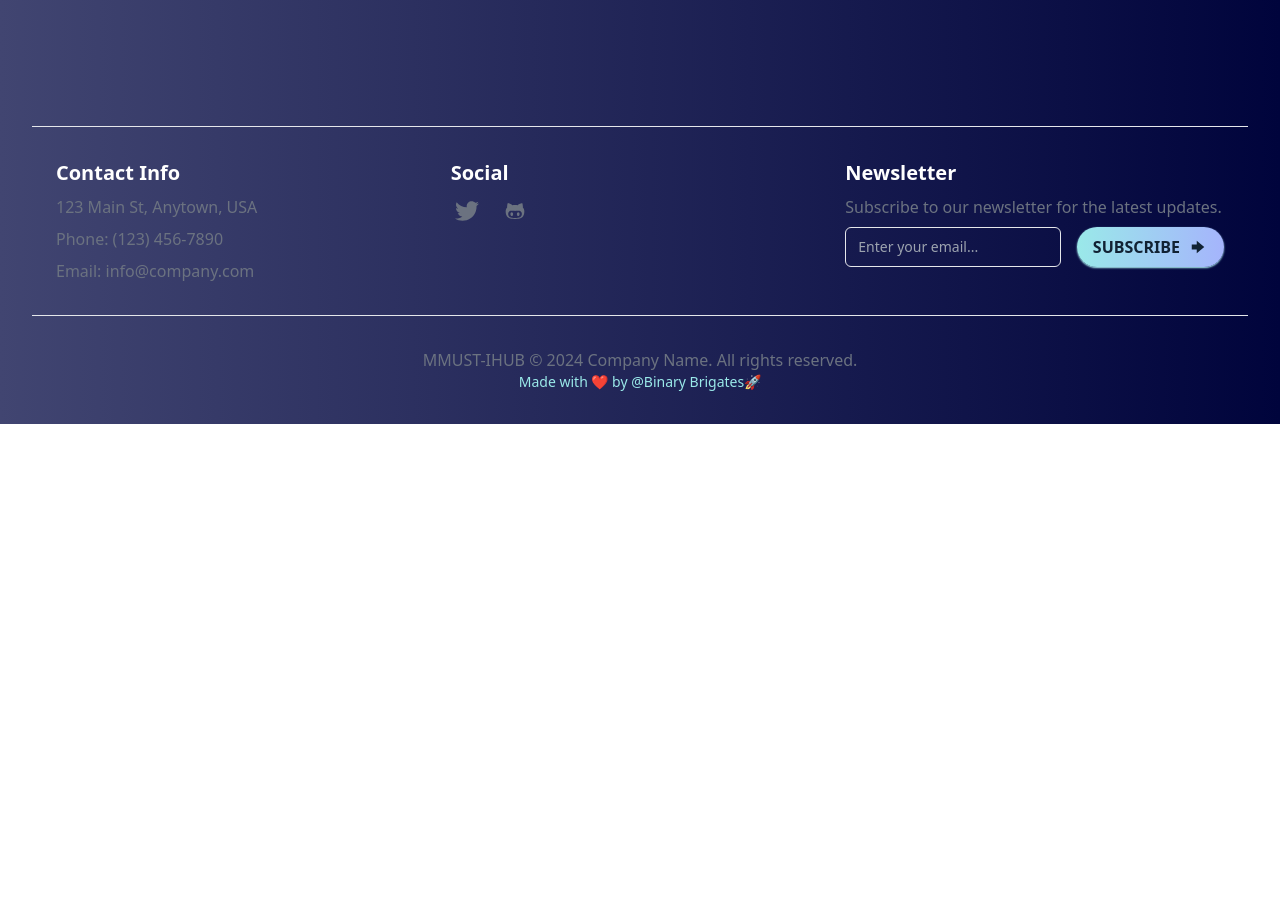
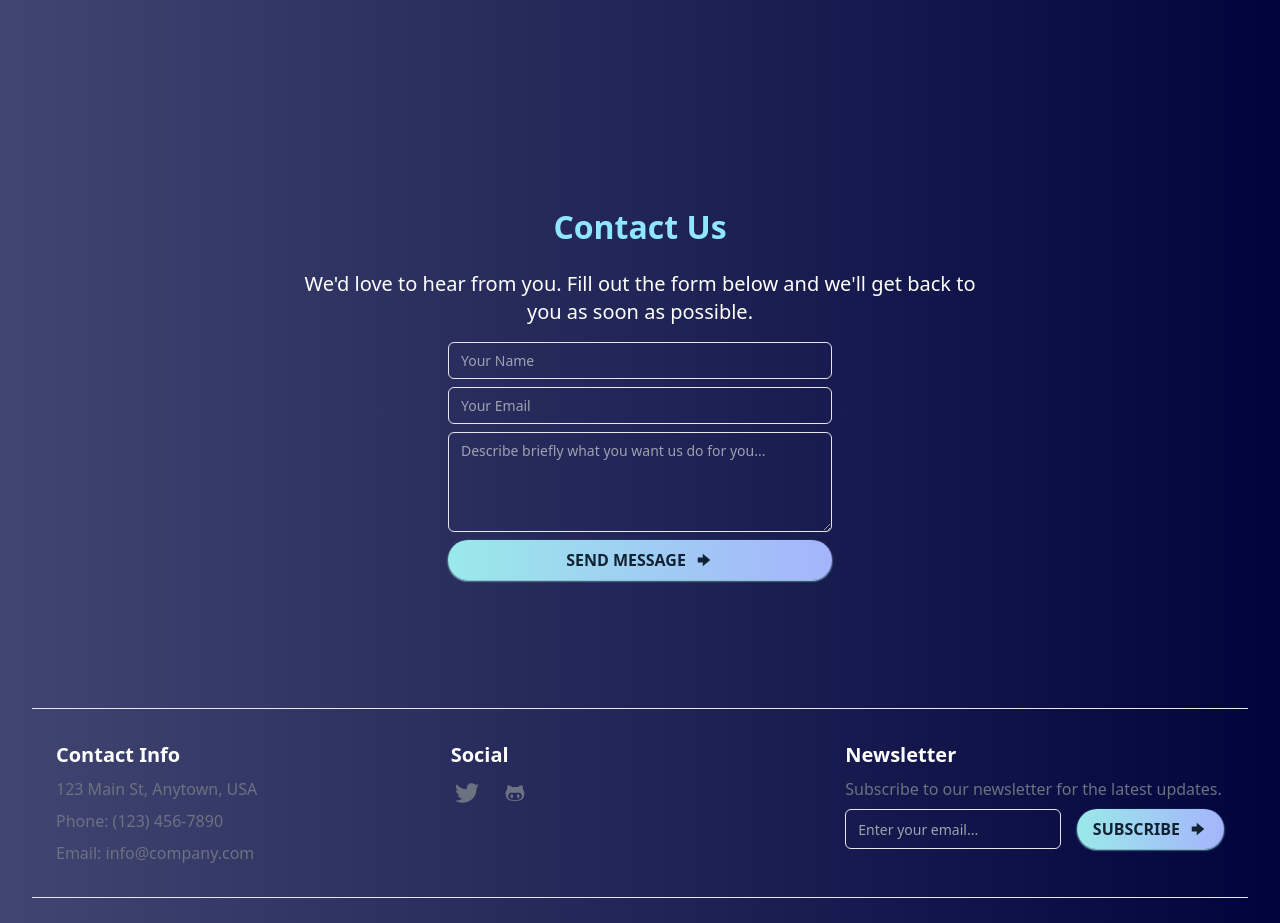
Before and after one commit to Binary-Brigades/MMUST-IHUB, a React (Vite) app: page / in a window 1280 px wide. Shown: the part 1364-2287 px from the top of the page. Before the commit the page ends 1788 px from the top, so only its background shows below. Built offline with nearby package versions, Linux system fonts and the light colour scheme; what @codaworks/react-glow would draw is missing.

Commit message:
Done :done contact us section

```diff
--- a/src/App.jsx
+++ b/src/App.jsx
@@ -8,6 +8,7 @@ import Glow from "./components/Glow";
 import About from "./components/About";
 import Services from "./components/Services";
 import Footer from "./components/Footer";
+import ContactUs from "./components/ContactUs";
 
 function App() {
   // #90E6FF
@@ -20,6 +21,7 @@ function App() {
 
         <About />
         <Services />
+        <ContactUs/>
       </div>
       <Footer />
     </div>
--- /dev/null
+++ b/src/components/ContactUs.jsx
@@ -0,0 +1,50 @@
+import React from "react";
+import { GoArrowDownRight, GoArrowRight } from "react-icons/go";
+
+function ContactUs() {
+  return (
+    <section class="w-full py-16 md:py-24 lg:py-32">
+      <div class="container space-y-12 px-4 md:px-6">
+        <div class="flex flex-col items-center justify-center space-y-4 text-center">
+          <div class="space-y-2">
+            <h1 class="text-4xl lg:text-[2rem] md:font-extrabold lg:leading-[2.9rem] font-bold text-[#90E6FF] leading-10 text-center mt-[-50px] mb-[20px]">
+              Contact Us
+            </h1>
+            <p class="mx-auto max-w-[700px]  md:text-xl  text-white">
+              We'd love to hear from you. Fill out the form below and we'll get
+              back to you as soon as possible.
+            </p>
+          </div>
+          <div class="w-full max-w-sm space-y-2">
+            <form class="flex flex-col space-y-2">
+              <input
+                class="flex h-10 w-full rounded-md border border-input bg-transparent px-3 py-2 text-sm ring-offset-background file:border-0 file:bg-transparent file:text-sm file:font-medium placeholder:text-muted-foreground focus-visible:outline-none focus-visible:ring-2 focus-visible:ring-ring focus-visible:ring-offset-2 disabled:cursor-not-allowed disabled:opacity-50 flex-1"
+                id="name"
+                placeholder="Your Name"
+                required=""
+              />
+              <input
+                type="email"
+                class="flex h-10 w-full rounded-md border border-input bg-transparent px-3 py-2 text-sm ring-offset-background file:border-0 file:bg-transparent file:text-sm file:font-medium placeholder:text-muted-foreground focus-visible:outline-none focus-visible:ring-2 focus-visible:ring-ring focus-visible:ring-offset-2 disabled:cursor-not-allowed disabled:opacity-50 flex-1"
+                id="email"
+                placeholder="Your Email"
+                required=""
+              />
+              <textarea
+                class="flex w-full rounded-md border border-input bg-transparent px-3 py-2 text-sm ring-offset-background placeholder:text-muted-foreground focus-visible:outline-none focus-visible:ring-2 focus-visible:ring-ring focus-visible:ring-offset-2 disabled:cursor-not-allowed disabled:opacity-50 min-h-[100px]"
+                id="message"
+                placeholder="Describe briefly what you want us do for you..."
+                required=""
+              ></textarea>
+              <button className="flex gap-x-2 items-center py-2 px-4 bg-gradient-to-l from-indigo-300 to-[#9ae9e9] rounded-full text-[#123] uppercase font-bold  hover:gap-x-5 shadow-sm shadow-[#b2f8f8] text-center  justify-center">
+                Send Message <GoArrowRight className="w-5 h-5" />
+              </button>
+            </form>
+          </div>
+        </div>
+      </div>
+    </section>
+  );
+}
+
+export default ContactUs;
```
